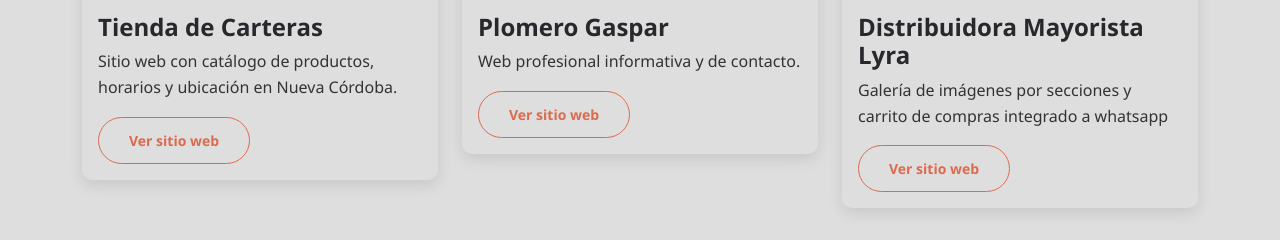
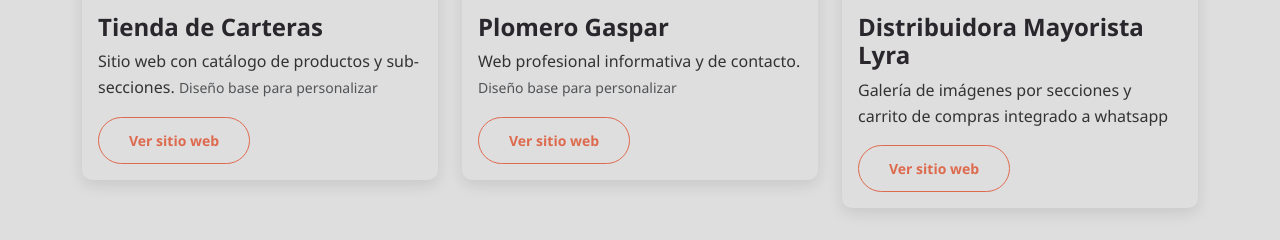
Before and after one commit to lucianatux/desarrolloWeb, a plain HTML site: page index.html in a window 1280 px wide. Shown: the part 3753-3993 px from the top of the page. Drawn offline with nearby package versions, Linux system fonts and the light colour scheme.

Commit message:
Update index.html

```diff
--- a/index.html
+++ b/index.html
@@ -786,8 +786,10 @@
               <div class="p-3">
                 <h4>Tienda de Carteras</h4>
                 <p>
-                  Sitio web con catálogo de productos, horarios y ubicación en
-                  Nueva Córdoba.
+                  Sitio web con catálogo de productos y sub-secciones.
+                  <span class="text-muted small"
+                    >Diseño base para personalizar</span
+                  >
                 </p>
                 <a
                   href="https://lucianatux.github.io/negocioweb/"
@@ -808,7 +810,12 @@
               />
               <div class="p-3">
                 <h4>Plomero Gaspar</h4>
-                <p>Web profesional informativa y de contacto.</p>
+                <p>
+                  Web profesional informativa y de contacto.
+                  <span class="text-muted small"
+                    >Diseño base para personalizar</span
+                  >
+                </p>
                 <a
                   href="https://lucianatux.github.io/profesionweb/"
                   class="btn btn-sm btn-outline-primary"
@@ -860,7 +867,7 @@
               </div>
             </div>
           </div>
-           <div class="col-md-6 col-lg-4">
+          <div class="col-md-6 col-lg-4">
             <div class="portfolio-item">
               <img
                 src="https://img.freepik.com/vector-gratis/e-libro-ilustracion-computadora_33099-703.jpg"
@@ -869,7 +876,9 @@
               />
               <div class="p-3">
                 <h4>Portfolio de Desarrollo Web</h4>
-                <p>Portfolio con diseño personalizado y formulario de contacto</p>
+                <p>
+                  Portfolio con diseño personalizado y formulario de contacto
+                </p>
                 <a
                   href="https://lucianatux.github.io/portfolio/"
                   class="btn btn-sm btn-outline-primary"
@@ -893,9 +902,9 @@
               Hola, soy Luciana, desarrolladora web de Córdoba, Argentina.
             </p>
             <p>
-              Ayudo a personas y pequeños negocios a
-              tener presencia en internet con páginas web modernas, rápidas,
-              fáciles de usar y sin complicaciones técnicas.
+              Ayudo a personas y pequeños negocios a tener presencia en internet
+              con páginas web modernas, rápidas, fáciles de usar y sin
+              complicaciones técnicas.
             </p>
             <p>
               Entiendo que para muchas personas, especialmente mayores, la
@@ -909,9 +918,9 @@
             </p>
             <p>
               Mis habilidades incluyen: HTML, CSS, JavaScript, Bootstrap, React,
-              Firebase y optimización de imágenes. Para páginas web
-              sencillas, uso tecnologías simples que funcionan rápido y son
-              fáciles de mantener.
+              Firebase y optimización de imágenes. Para páginas web sencillas,
+              uso tecnologías simples que funcionan rápido y son fáciles de
+              mantener.
             </p>
           </div>
           <div class="col-lg-6 text-center">
```
